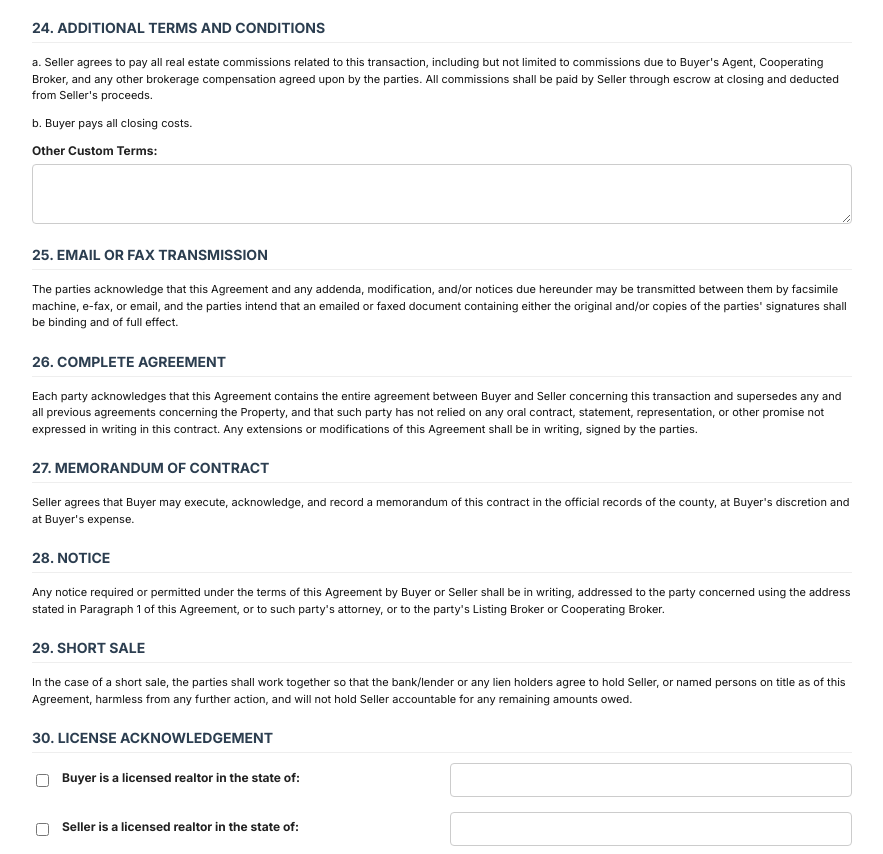
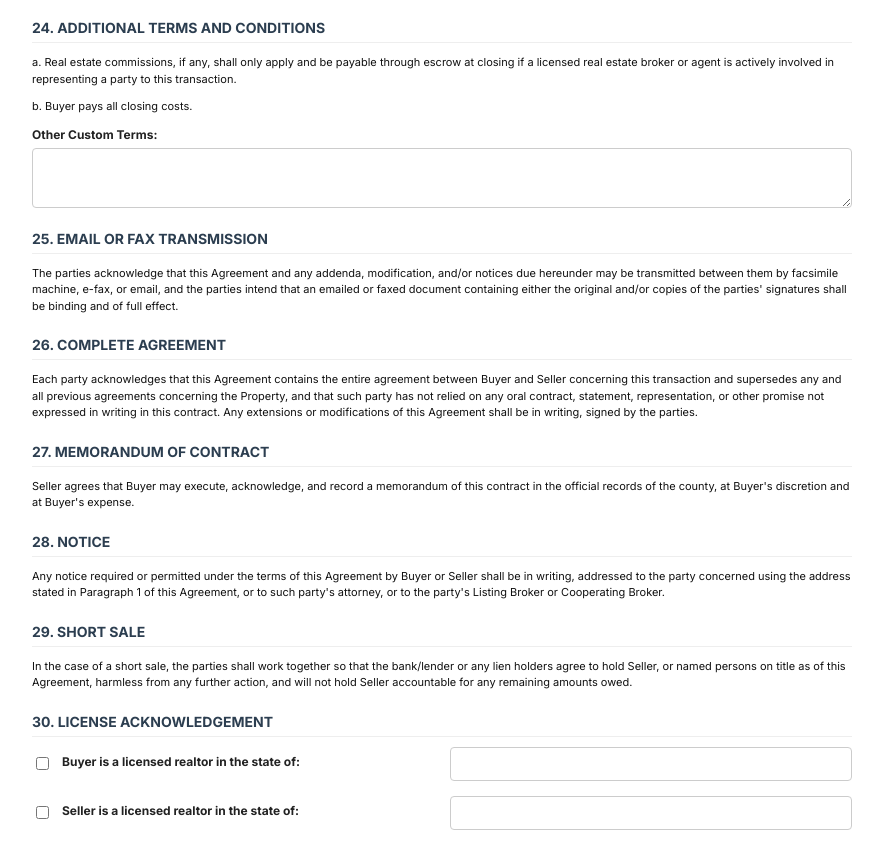
Before and after one commit to Swiftie83/-Purchase--Sale-Agreement---Real-Property, a plain HTML site: page index.html in a window 1280 px wide. Shown: the part 4681-5535 px from the top of the page, without its empty margins (198-1081 px from the left). Drawn offline with Linux system fonts and the light colour scheme.

Commit message:
Revise real estate commission terms in index.html

```diff
--- a/index.html
+++ b/index.html
@@ -603,7 +603,7 @@
             <!-- 24. ADDITIONAL TERMS AND CONDITIONS -->
             <section>
                 <h3>24. Additional Terms and Conditions</h3>
-                <p style="font-size: 11px;">a. Seller agrees to pay all real estate commissions related to this transaction, including but not limited to commissions due to Buyer's Agent, Cooperating Broker, and any other brokerage compensation agreed upon by the parties. All commissions shall be paid by Seller through escrow at closing and deducted from Seller's proceeds.</p>
+                <p style="font-size: 11px;">a. Real estate commissions, if any, shall only apply and be payable through escrow at closing if a licensed real estate broker or agent is actively involved in representing a party to this transaction.</p>
                 <p style="font-size: 11px;">b. Buyer pays all closing costs.</p>
                 <div class="form-group">
                     <label>Other Custom Terms:</label>
```
